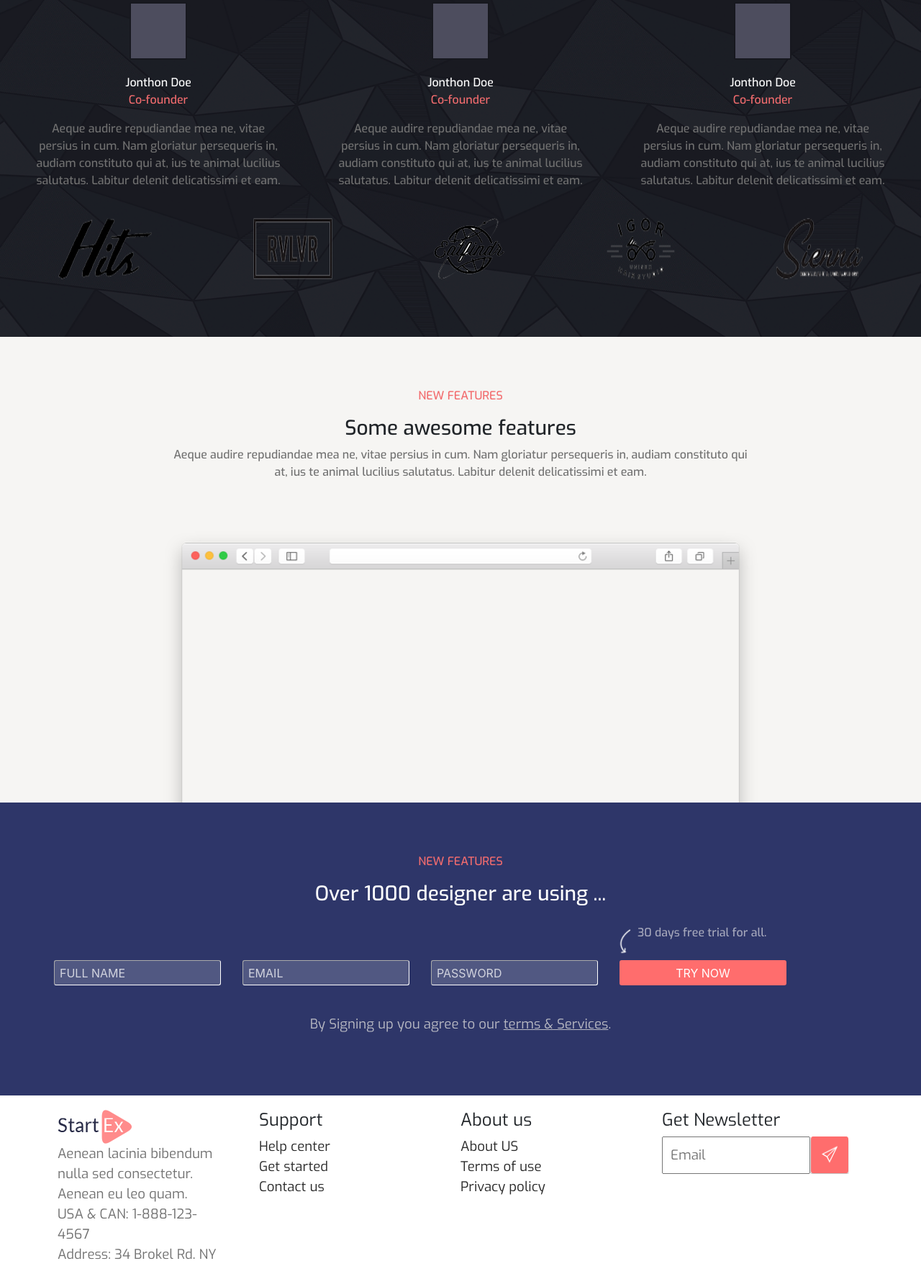
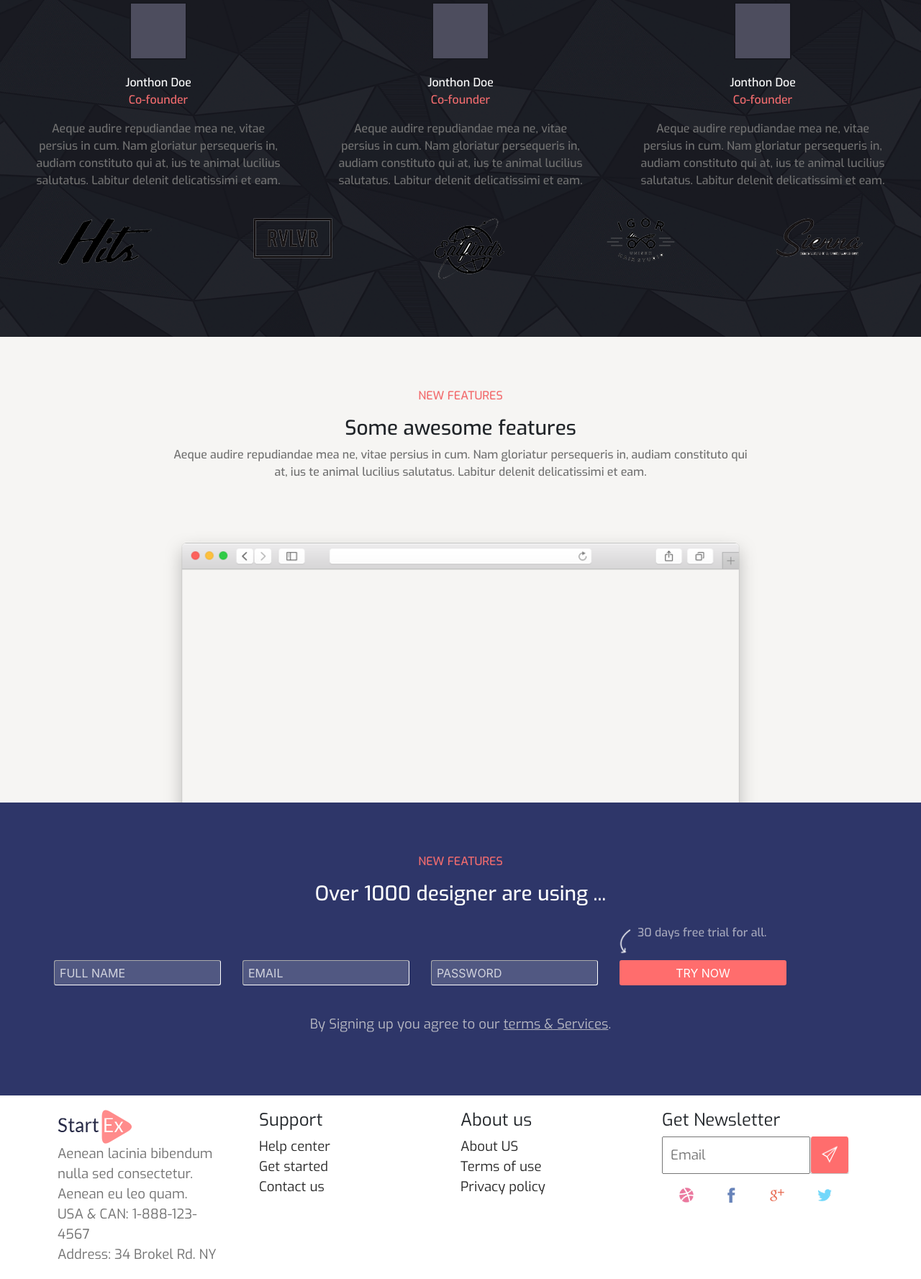
Before and after one commit to mike-kob/Web.Lab01, a website: page app/index.html in a window 1280 px wide. Shown: the part 2413-4190 px from the top of the page at 72% size. Drawn offline with nearby package versions, Linux system fonts and the light colour scheme.

Commit message:
After practice

```diff
--- a/app/index.html
+++ b/app/index.html
@@ -153,11 +153,11 @@
         </div>
 
         <div class="flex-row wrap-items section-5-partners">
-            <img src="img/partner-logo-1.png" class="partner-image">
-            <img src="img/partner-logo-4.png" class="partner-image">
-            <img src="img/partner-logo-5.png" class="partner-image">
-            <img src="img/partner-logo-7.png" class="partner-image">
-            <img src="img/partner-logo-8.png" class="partner-image">
+            <a href="#"><img src="img/partner-logo-1.png" class="partner-image"></a>
+            <a href="#"><img src="img/partner-logo-4.png" class="partner-image"></a>
+            <a href="#"><img src="img/partner-logo-5.png" class="partner-image"></a>
+            <a href="#"><img src="img/partner-logo-7.png" class="partner-image"></a>
+            <a href="#"><img src="img/partner-logo-8.png" class="partner-image"></a>
         </div>
     </div>
 
@@ -224,7 +224,8 @@
                 <div class="footer__description gray">
                     <div>Aenean lacinia bibendum nulla sed consectetur. Aenean eu leo quam.</div>
                     <div>USA & CAN: <a href="tel:1-888-123-4567" class="footer__tel">1-888-123-4567</a></div>
-                    <div>Address: <a class="footer__address" target="_blank" href="https://goo.gl/maps/sRzJpxJyL58WHApo6">34 Brokel Rd. NY</a></div>
+                    <div>Address: <a class="footer__address" target="_blank"
+                                     href="https://goo.gl/maps/sRzJpxJyL58WHApo6">34 Brokel Rd. NY</a></div>
                 </div>
             </div>
 
@@ -254,6 +255,12 @@
                     <img class="footer__send-button" src="img/send_icon.png">
                 </div>
 
+                <div class="flex-row wrap-items footer__social">
+                    <a href="#"><img src="img/dribbble_S.png" class="partner-image"></a>
+                    <a href="#"><img src="img/facebook_S.png" class="partner-image"></a>
+                    <a href="#"><img src="img/googleplus_S.png" class="partner-image"></a>
+                    <a href="#"><img src="img/twitter_S.png" class="partner-image"></a>
+                </div>
             </div>
         </div>
     </div>
--- a/app/scss/styles.scss
+++ b/app/scss/styles.scss
@@ -131,7 +131,7 @@
   margin: 40px;
 }
 
-.play-button-svg:hover > .fill-gray {
+.play-button:hover > .fill-gray {
   fill: #5d5d5d;
   cursor: pointer;
 }
@@ -574,6 +574,17 @@
 .footer {
   margin-left: 20px;
 
+  &__social {
+    display: none;
+
+    @media (min-width: 600px) {
+      display: flex;
+
+      width: 100%;
+      justify-content: space-around;
+    }
+  }
+
   &__description {
     width: 85%;
   }
```
Also changed, not shown: app/scss/styles.css.
